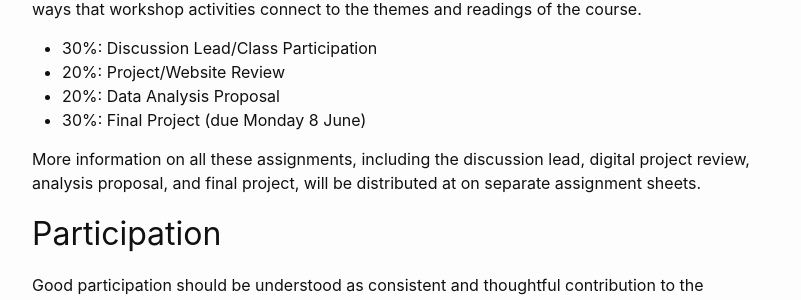
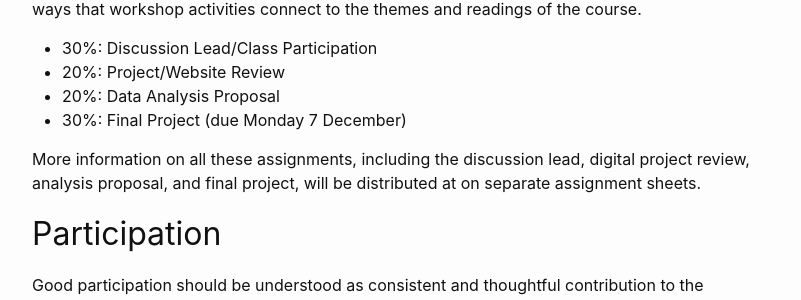
Before and after one commit to jrladd/dh2020, a Jekyll site: the page built from policies.md, in a window 1280 px wide and 900 px high, scrolled down 1155 px. Shown: the part 150-450 px from the top of the window, without its empty margins (238-1039 px from the left). Built offline with Jekyll 4.4.1, drawn with Linux system fonts in a browser that asks for light colours.

Commit message:
fix due date

```diff
--- a/policies.md
+++ b/policies.md
@@ -29,7 +29,7 @@ You'll be assessed in this class based on your participation in discussions, as
 - 30%: Discussion Lead/Class Participation
 - 20%: Project/Website Review
 - 20%: Data Analysis Proposal
-- 30%: Final Project (due Monday 8 June)
+- 30%: Final Project (due Monday 7 December)
 
 More information on all these assignments, including the discussion lead, digital project review, analysis proposal, and final project, will be distributed at on separate assignment sheets.
 
```
